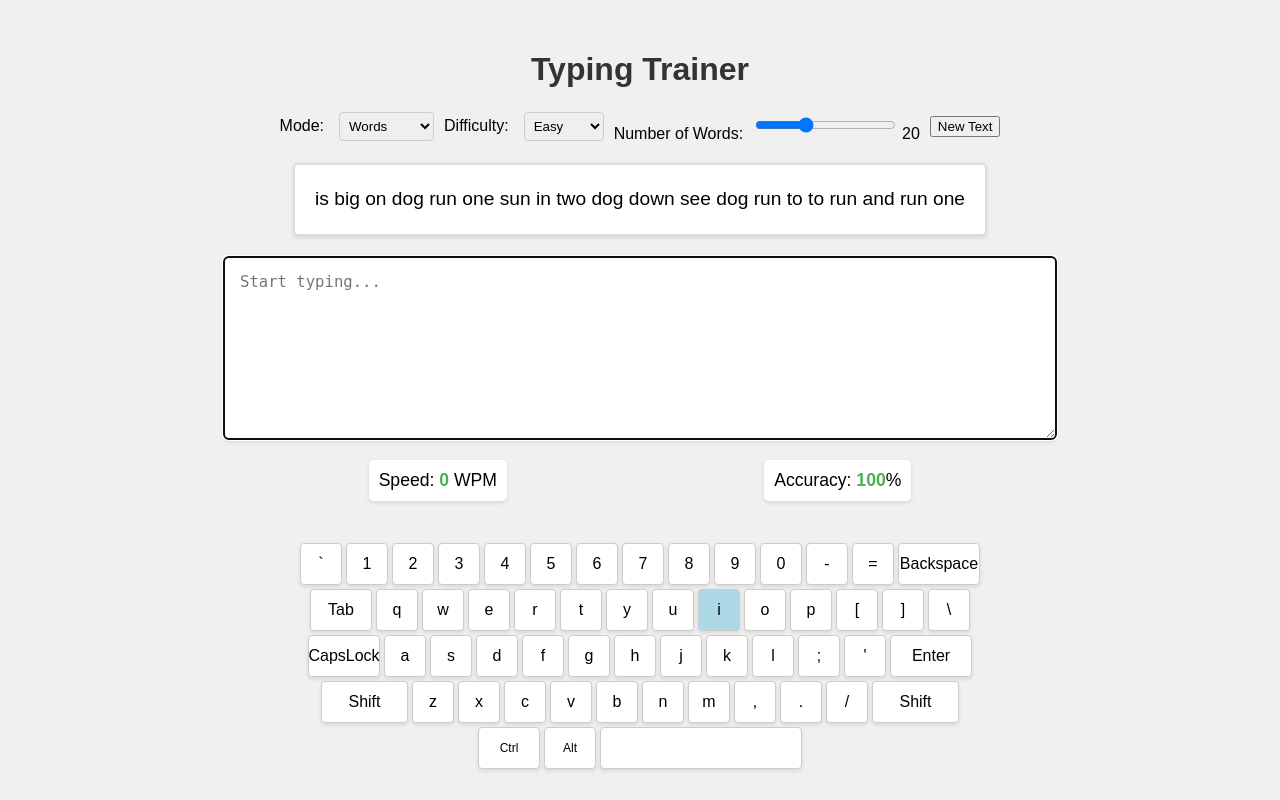
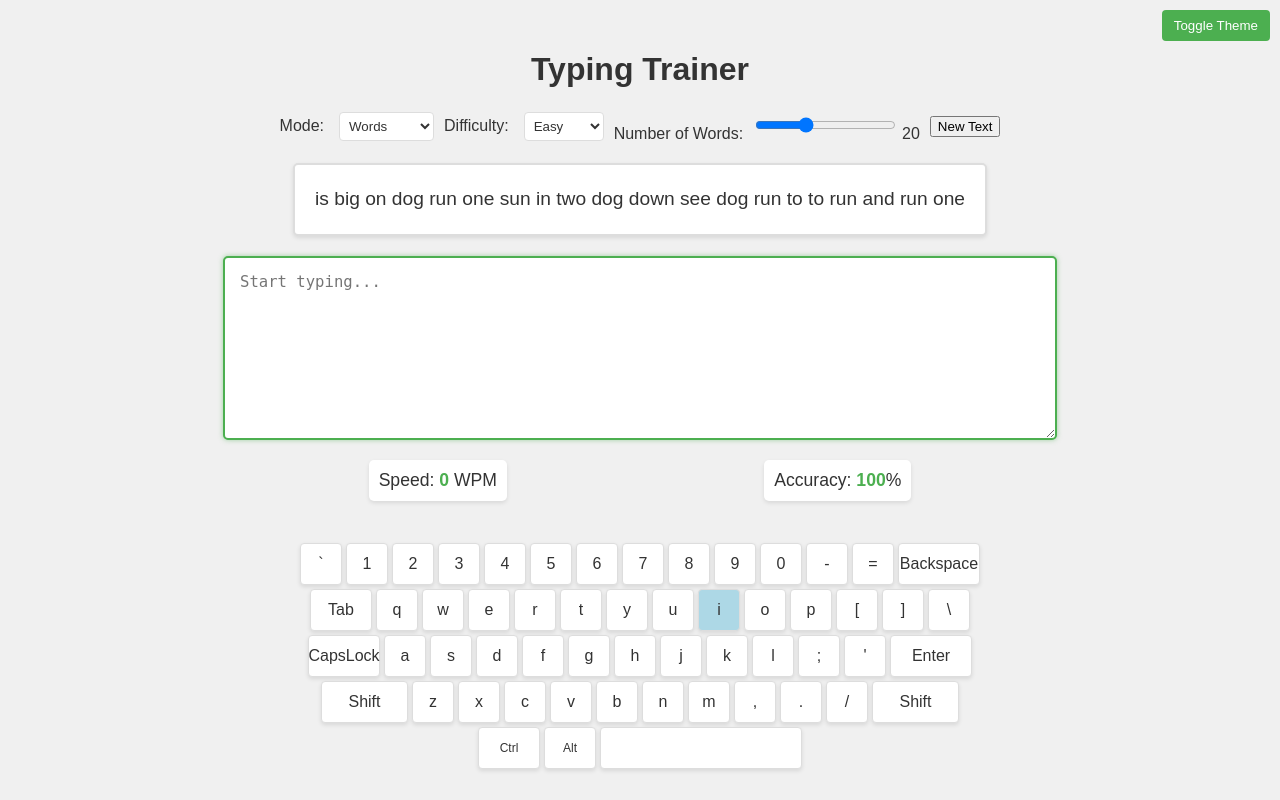
Before and after one commit to fab1erzxc/typing_trainer, a Flask app: page / in a window 1280 px wide. Run offline with Flask 3, Linux system fonts and the light colour scheme.

Commit message:
Add dark mode and theme toggle button and fixed time

```diff
--- a/static/css/style.css
+++ b/static/css/style.css
@@ -1,3 +1,36 @@
+/* --- Переменные для светлой темы (по умолчанию) --- */
+:root {
+    --bg-color: #f0f0f0;
+    --text-color: #333;
+    --text-to-type-bg: #fff;
+    --border-color: #ddd;
+    --accent-color: #4CAF50;
+    /* Зеленый */
+    --correct-color: green;
+    --incorrect-color: red;
+    --current-key-bg: #add8e6;
+    --key-bg-color: #fff;
+    --key-pressed-bg: #ddd;
+    --key-text-color: #333;
+}
+
+/* --- Переменные для тёмной темы --- */
+.dark-mode {
+    --bg-color: #222;
+    --text-color: #eee;
+    --text-to-type-bg: #333;
+    --border-color: #555;
+    --accent-color: #64B5F6;
+    /* Синий (более подходящий для темной темы) */
+    --correct-color: lightgreen;
+    --incorrect-color: #ff6961;
+    --current-key-bg: #444;
+    --key-bg-color: #444;
+    --key-pressed-bg: #555;
+    --key-text-color: #eee;
+}
+
+/* --- Общие стили --- */
 body {
     font-family: sans-serif;
     display: flex;
@@ -6,45 +39,98 @@ body {
     justify-content: center;
     min-height: 100vh;
     margin: 0;
-    background-color: #f0f0f0;
+    background-color: var(--bg-color);
+    /* Фон */
+    color: var(--text-color);
+    /* Цвет текста */
+    transition: background-color 0.3s, color 0.3s;
+    /* Плавный переход для смены темы */
 }
 
 h1 {
-    color: #333;
+    color: var(--text-color);
 }
 
+/* --- Стили для элементов управления --- */
+#controls {
+    margin-bottom: 20px;
+    display: flex;
+    flex-wrap: wrap;
+    justify-content: center;
+    align-items: center;
+    gap: 10px;
+}
+
+#controls label {
+    margin-right: 5px;
+}
+
+#controls select,
+#controls input[type="range"] {
+    padding: 5px;
+    border: 1px solid var(--border-color);
+    border-radius: 4px;
+    background-color: var(--text-to-type-bg);
+    /* Фон */
+    color: var(--text-color);
+    /* Цвет текста */
+}
+
+/* --- Стили для области текста для печати --- */
 #text-to-type {
-    border: 2px solid #ddd;
+    border: 2px solid var(--border-color);
     padding: 20px;
     margin-bottom: 20px;
-    background-color: #fff;
+    background-color: var(--text-to-type-bg);
     border-radius: 5px;
     font-size: 1.2em;
     line-height: 1.5;
     white-space: pre-wrap;
-    /* Важно для переноса строк */
     box-shadow: 0 2px 4px rgba(0, 0, 0, 0.1);
     max-width: 800px;
-    /* Ограничение ширины */
     text-align: center;
 }
 
+/* --- Стили для подсветки текста в #text-to-type --- */
+#text-to-type span.correct {
+    color: var(--correct-color);
+}
+
+#text-to-type span.incorrect {
+    color: var(--incorrect-color);
+}
+
+#text-to-type span.current {
+    background-color: yellow;
+    /* Фон для текущего символа */
+}
+
+/* --- Стили для поля ввода --- */
 #user-input {
     width: 80%;
-    /* Ширина на 80% от родительского контейнера */
     max-width: 800px;
-    /* Максимальная ширина */
     height: 150px;
     padding: 15px;
-    border: 2px solid #ddd;
+    border: 2px solid var(--border-color);
     margin-bottom: 20px;
     font-size: 1.2em;
     border-radius: 5px;
     box-shadow: 0 2px 4px rgba(0, 0, 0, 0.1);
     resize: vertical;
-    /* Разрешить вертикальное изменение размера */
+    background-color: var(--text-to-type-bg);
+    color: var(--text-color);
+    outline: none;
+    /* Убираем стандартную обводку при фокусе */
 }
 
+#user-input:focus {
+    border-color: var(--accent-color);
+    /* Обводка при фокусе */
+    box-shadow: 0 0 5px rgba(76, 175, 80, 0.5);
+    /* Тень при фокусе (под цвет акцента) */
+}
+
+/* --- Стили для блока статистики --- */
 #stats {
     display: flex;
     justify-content: space-around;
@@ -57,7 +143,7 @@ h1 {
 #stats p {
     margin: 0 10px;
     padding: 10px;
-    background-color: #fff;
+    background-color: var(--text-to-type-bg);
     border-radius: 5px;
     box-shadow: 0 2px 4px rgba(0, 0, 0, 0.1);
 }
@@ -65,12 +151,10 @@ h1 {
 #speed,
 #accuracy {
     font-weight: bold;
-    color: #4CAF50;
-    /* Зеленый цвет для скорости и точности */
+    color: var(--accent-color);
 }
 
-/* ... (предыдущие стили) ... */
-
+/* --- Стили для виртуальной клавиатуры --- */
 #keyboard {
     margin-top: 20px;
     display: flex;
@@ -85,51 +169,32 @@ h1 {
 .key {
     width: 40px;
     height: 40px;
-    border: 1px solid #ccc;
+    border: 1px solid var(--border-color);
     margin: 2px;
     display: flex;
     align-items: center;
     justify-content: center;
     cursor: pointer;
     user-select: none;
-    /* Запрещаем выделение текста */
-    background-color: #fff;
+    background-color: var(--key-bg-color);
     border-radius: 4px;
     box-shadow: 0 2px 4px rgba(0, 0, 0, 0.1);
+    color: var(--key-text-color);
+    transition: background-color 0.2s, box-shadow 0.2s;
 }
 
 .key.pressed {
-    background-color: #ddd;
-    /* Цвет при нажатии (keydown) */
+    background-color: var(--key-pressed-bg);
     box-shadow: inset 0 1px 2px rgba(0, 0, 0, 0.2);
-    /* Внутренняя тень */
 }
 
 .key.current-key {
-    background-color: #add8e6;
-    /* Светло-голубой цвет для текущей клавиши */
-
+    background-color: var(--current-key-bg);
 }
 
-/* Стили для подсветки текста*/
-
-#text-to-type span.correct {
-    color: green;
-}
-
-#text-to-type span.incorrect {
-    color: red;
-}
-
-#text-to-type span.current {
-    background-color: yellow;
-    /* Подсветка текущего символа */
-}
-
+/* Стили для специальных клавиш */
 .key[data-key="space"] {
-    /* data-key=" " не работает, поэтому используем [data-key="space"] */
     width: 200px;
-    /* Ширина пробела */
 }
 
 .key[data-key="enter"] {
@@ -162,28 +227,22 @@ h1 {
     font-size: 12px;
 }
 
-/* ... (предыдущие стили) ... */
-
-#controls {
-    margin-bottom: 20px;
-    display: flex;
-    flex-wrap: wrap;
-    /* Разрешаем перенос на новую строку */
-    justify-content: center;
-    /* Центрируем элементы */
-    align-items: center;
-    /* Выравниваем по центру по вертикали */
-    gap: 10px;
-    /* Добавляем промежутки между элементами */
+/* --- Стили для кнопки переключения темы --- */
+#theme-toggle {
+    position: fixed;
+    top: 10px;
+    right: 10px;
+    padding: 8px 12px;
+    background-color: var(--accent-color);
+    color: white;
+    border: none;
+    border-radius: 4px;
+    cursor: pointer;
+    z-index: 1000;
+    /* Чтобы кнопка была поверх всего контента */
 }
 
-#controls label {
-    margin-right: 5px;
+#theme-toggle:hover {
+    /* Добавляем эффект при наведении */
+    opacity: 0.8;
 }
-
-#controls select,
-#controls input[type="range"] {
-    padding: 5px;
-    border: 1px solid #ccc;
-    border-radius: 4px;
-}
--- a/static/js/script.js
+++ b/static/js/script.js
@@ -17,6 +17,7 @@ document.addEventListener('DOMContentLoaded', () => {
     const numWordsPerSentenceSlider = document.getElementById('num-words-sentence');
     const numWordsPerSentenceValue = document.getElementById('num-words-sentence-value');
     const newTextButton = document.getElementById('new-text');
+    const themeToggleButton = document.getElementById('theme-toggle'); // Кнопка смены темы
 
     let textToType = '';
     let startTime = null;
@@ -212,26 +213,23 @@ document.addEventListener('DOMContentLoaded', () => {
             }
         });
     }
-    // --- Новая функция для управления видимостью элементов управления ---
+
     function updateControlVisibility() {
         const selectedMode = modeSelect.value;
-        // Сначала скрываем все группы
         document.querySelectorAll('.control-group').forEach(group => {
             group.style.display = 'none';
         });
 
-        // Затем показываем нужные, в зависимости от режима
         document.querySelectorAll(`.${selectedMode}`).forEach(group => {
             group.style.display = 'block'; // Или 'flex', если вы используете flexbox
         })
 
     }
 
-    // --- Обработчики событий ---
 
     modeSelect.addEventListener('change', () => {
-        updateControlVisibility(); // Обновляем видимость
-        loadText(); // Загружаем новый текст
+        updateControlVisibility();
+        loadText();
     });
 
     difficultySelect.addEventListener('change', loadText);
@@ -254,9 +252,27 @@ document.addEventListener('DOMContentLoaded', () => {
 
     newTextButton.addEventListener('click', loadText);
 
-    // --- Инициализация ---
+    // --- Переключение темы ---
 
-    updateControlVisibility(); //  Начальная настройка видимости
+    // Проверяем, есть ли сохраненная тема в localStorage
+    const savedTheme = localStorage.getItem('theme');
+    if (savedTheme) {
+        document.body.classList.add(savedTheme); // Применяем сохраненную тему
+    }
+
+    themeToggleButton.addEventListener('click', () => {
+        // Переключаем класс dark-mode у body
+        document.body.classList.toggle('dark-mode');
+
+        // Сохраняем текущую тему в localStorage
+        if (document.body.classList.contains('dark-mode')) {
+            localStorage.setItem('theme', 'dark-mode');
+        } else {
+            localStorage.setItem('theme', ''); // Если светлая тема, сохраняем пустую строку
+        }
+    });
+
+    updateControlVisibility();
     loadText();
     userInput.focus();
 });
--- a/templates/index.html
+++ b/templates/index.html
@@ -10,7 +10,7 @@
 
 <body>
     <h1>Typing Trainer</h1>
-
+    <button id="theme-toggle">Toggle Theme</button> <!-- Кнопка смены темы -->
     <div id="controls">
         <label for="mode">Mode:</label>
         <select id="mode">
@@ -55,7 +55,7 @@
     </div>
 
     <div id="text-to-type">
-        <p>Loading text...</p> <!--Изменен текст заглушки-->
+        <p>Loading text...</p>
     </div>
 
     <textarea id="user-input" placeholder="Start typing..."></textarea>
```
